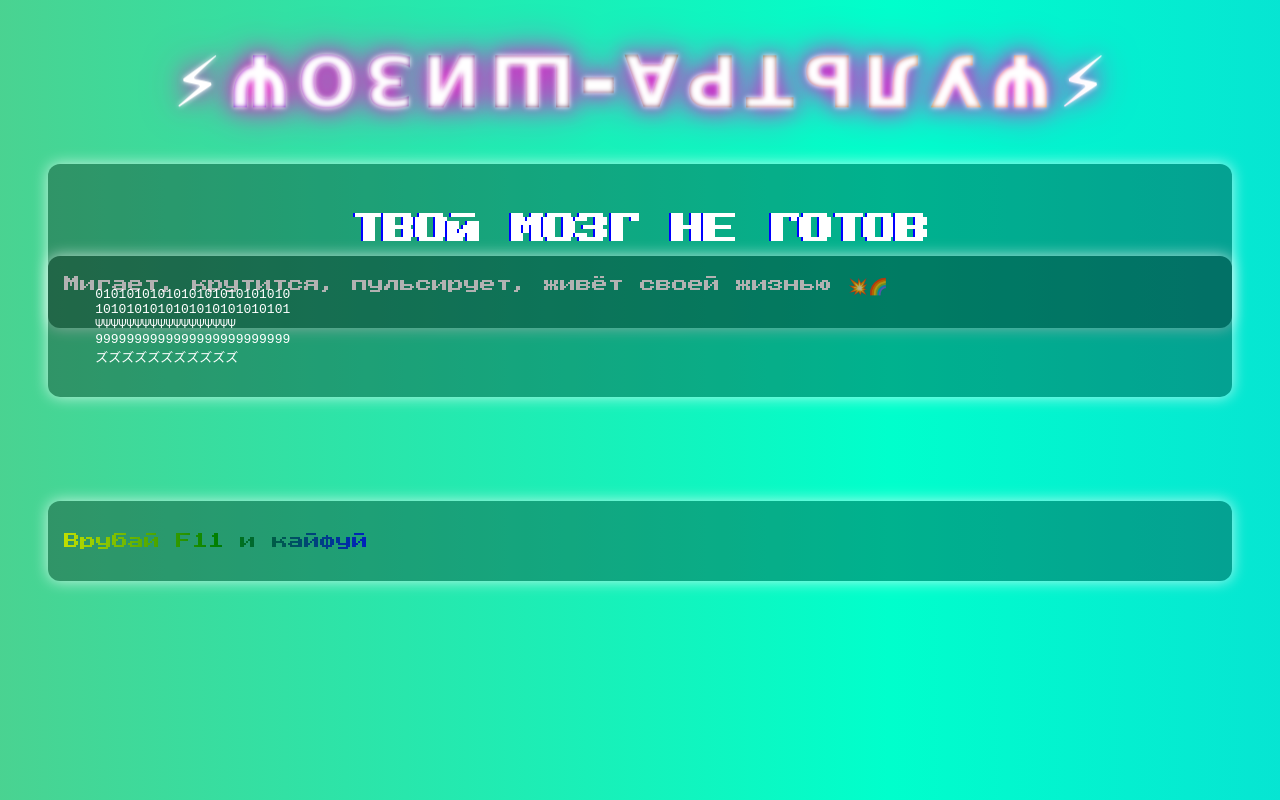
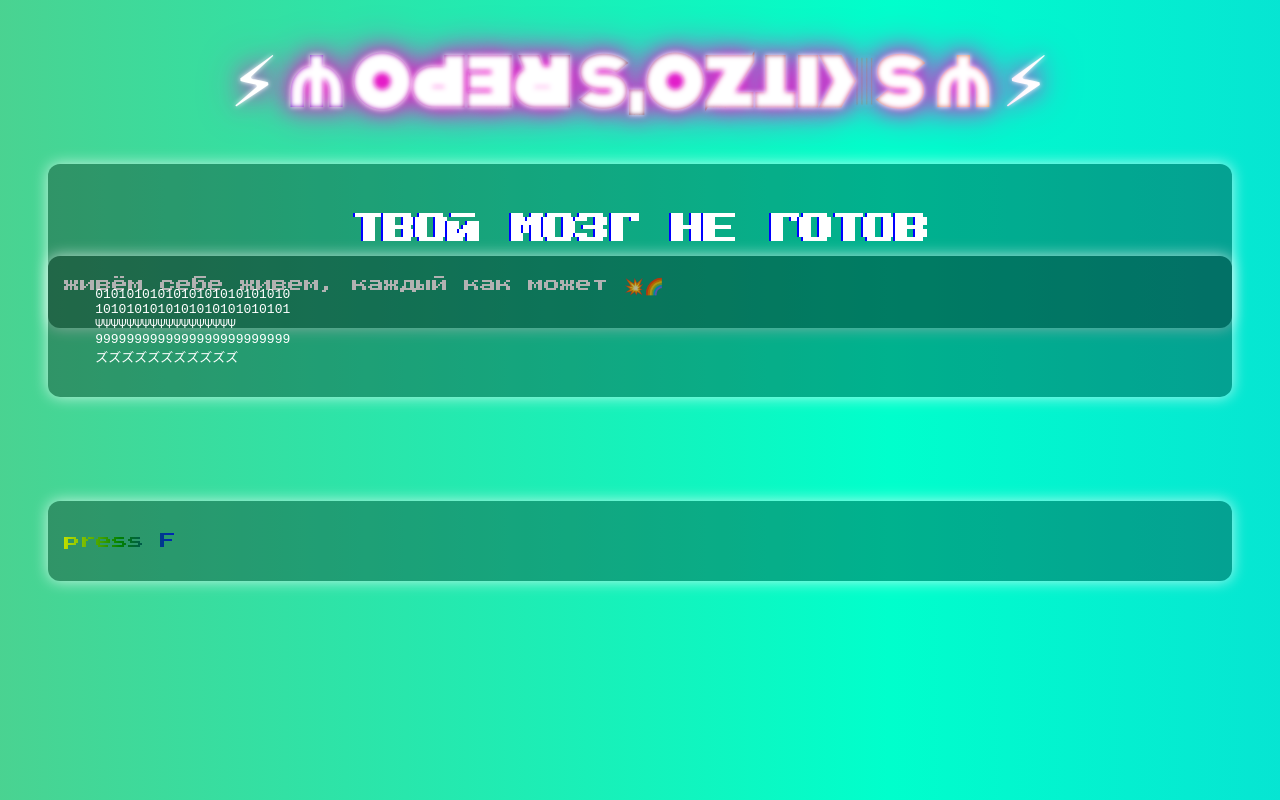
Before and after one commit to 5k1720/5k1720.github.io, a plain HTML site: page index.html in a window 1280 px wide. Shown: the top 800 px of the page. Drawn offline with Linux system fonts and the light colour scheme; a web font is replaced by a local one.

Commit message:
Update index.html

```diff
--- a/index.html
+++ b/index.html
@@ -3,7 +3,7 @@
 <head>
   <meta charset="UTF-8">
   <meta name="viewport" content="width=device-width,initial-scale=1.0">
-  <title>⚡ΨУЛЬТРА-ШИЗО⚡</title>
+  <title>⚡ΨУЛЬТРА-ШИЗОФЛЕКС⚡</title>
   <style>
     @import url('https://fonts.googleapis.com/css2?family=Monoton&family=Press+Start+2P&family=Rubik+Glitch&display=swap');
 
@@ -138,11 +138,11 @@
   </style>
 </head>
 <body>
-  <h1>⚡ <span class="rainbow">Ψ У Л Ь Т Р А - Ш И З О Ψ</span> ⚡</h1>
+  <h1>⚡ <span class="rainbow">Ψ skitzo's repo Ψ</span> ⚡</h1>
 
   <div class="chaos">
     <p class="glitch" data-text="ТВОЙ МОЗГ НЕ ГОТОВ">ТВОЙ МОЗГ НЕ ГОТОВ</p>
-    <p>Мигает, крутится, пульсирует, живёт своей жизнью 💥🌈</p>
+    <p>живём себе живем, каждый как может 💥🌈</p>
   </div>
 
   <div class="chaos matrix">
@@ -154,7 +154,7 @@
   </div>
 
   <div class="chaos">
-    <p class="rainbow">Врубай F11 и кайфуй</p>
+    <p class="rainbow">press F</p>
   </div>
 </body>
 </html>
```
